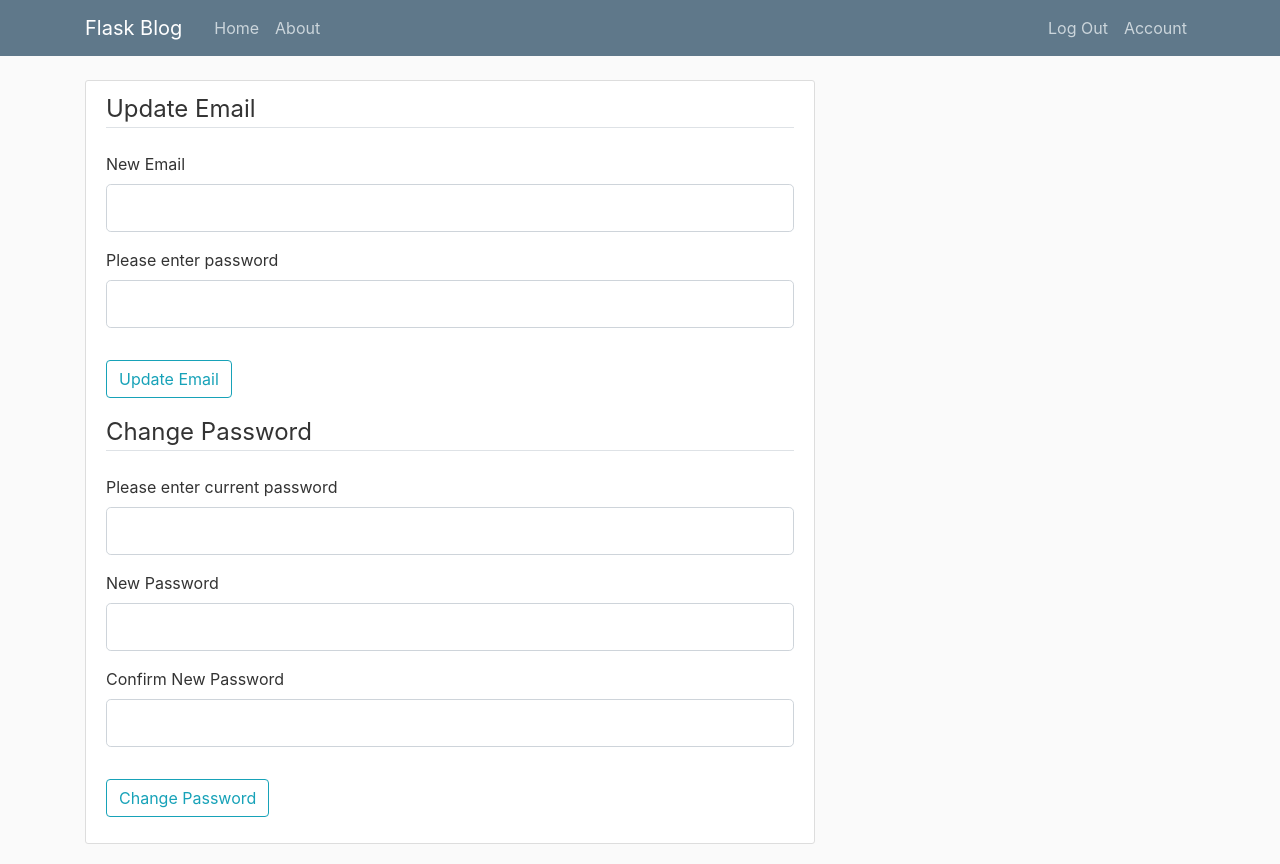
After one commit to hbarrett100/dublin-bikes-web-app, a Flask app: page /account in a window 1280 px wide. The commit adds this page. Run offline with Flask 2, Linux system fonts and the light colour scheme; the visitor is signed in with stand-in values (Sample User, id 1); data that the repository does not hold is empty; some libraries are stand-ins or nearby versions.

Commit message:
add logout and account routes

```diff
--- a/WebApp/dublinbikes/forms.py
+++ b/WebApp/dublinbikes/forms.py
@@ -22,3 +22,18 @@ class LoginForm(FlaskForm):
     password = PasswordField('Password', validators=[DataRequired()])
     remember = BooleanField('Remember Me')
     submit = SubmitField('Login')
+
+
+class UpdateEmail(FlaskForm):
+    email = StringField('New Email',
+                        validators=[DataRequired(), Email()])
+    password = PasswordField('Please enter password', validators=[DataRequired()])
+    submit = SubmitField('Update Email')
+
+class UpdatePassword(FlaskForm):
+    old_password = PasswordField('Please enter current password',
+                             validators=[DataRequired()])
+    new_password = PasswordField('New Password', validators=[DataRequired()])
+    confirm_password = PasswordField('Confirm New Password',
+                                     validators=[DataRequired(), EqualTo('new_password')])
+    submit = SubmitField('Change Password')
--- a/WebApp/dublinbikes/routes.py
+++ b/WebApp/dublinbikes/routes.py
@@ -2,7 +2,7 @@ from flask import render_template, url_for, request, flash, redirect
 from dublinbikes import app, bcrypt
 from dublinbikes.getdata import get_locations, get_current_station_data, get_all_station_data
 from dublinbikes.users import get_password, add_user, add_favourite_station, get_favourite_stations, check_email, load_user
-from dublinbikes.forms import RegistrationForm, LoginForm
+from dublinbikes.forms import RegistrationForm, LoginForm, UpdateEmail, UpdatePassword
 from flask_login import login_user, current_user, logout_user, login_required
 
 import json
@@ -21,21 +21,19 @@ def about():
 
 @app.route("/register", methods = ["GET", "POST"])
 def register():
-
+    if current_user.is_authenticated:
+        flash(f"Already logged in with email {current_user.email}. Please log out to register another account.", "danger")
+        return redirect(url_for("home"))
     form = RegistrationForm()
     if form.validate_on_submit():
         hashed_pwd = bcrypt.generate_password_hash(form.password.data).decode("utf-8")
         add_user(form.email.data, hashed_pwd)
 
-        flash(f"Account created succesfully with email {form.email.data}. Please log in to proceed", "success")
-
-        return redirect(url_for("login"))
     return render_template("register.html", title="Register", form=form)
 
 
 @app.route("/login", methods=["GET", "POST"])
 def login():
-    print(current_user.is_authenticated)
     if current_user.is_authenticated:
         flash(f"Already logged in with email {current_user.email}.", "success")
         return redirect(url_for("home"))
@@ -53,6 +51,58 @@ def login():
     return render_template("login.html", title="Login", form=form)
 
 
+@app.route('/logout')
+def logout():
+    logout_user()
+    return redirect(url_for("home"))
+
+
+@app.route('/account', methods=["GET", "POST"])
+def account():
+    if not current_user.is_authenticated:
+        flash(f"You must log in to access account settings.", "danger")
+        return redirect(url_for("home"))
+    email_form = UpdateEmail()
+    password_form = UpdatePassword()
+
+
+
+    if password_form.submit.data and password_form.validate():
+        flash(f"Password updated.", "success")
+        return redirect(url_for("account"))
+
+    return render_template("account.html", title="Account", email_form=email_form, password_form=password_form)
+
+
+@app.route('/updateemail', methods=["GET", "POST"])
+def updateemail():
+    if not current_user.is_authenticated:
+        flash(f"You must log in to access account settings.", "danger")
+
+    email_form = UpdateEmail()
+    password_form = UpdatePassword()
+
+    if email_form.validate_on_submit():
+        flash(f"Email updated.", "success")
+        current_user.update_email(email_form.email.data)
+        return redirect(url_for("account"))
+    return render_template("account.html", title="Account", email_form=email_form, password_form=password_form)
+
+
+@app.route('/updatepwd', methods=["GET", "POST"])
+def updatepwd():
+    if not current_user.is_authenticated:
+        flash(f"You must log in to access account settings.", "danger")
+
+    email_form = UpdateEmail()
+    password_form = UpdatePassword()
+
+    if password_form.validate_on_submit():
+        flash(f"Password updated.", "success")
+        return redirect(url_for("account"))
+    return render_template("account.html", title="Account", email_form=email_form, password_form=password_form)
+
+
 @app.route('/query')
 def query():
     # get the argument from the get request
--- /dev/null
+++ b/WebApp/dublinbikes/templates/account.html
@@ -0,0 +1,96 @@
+{% extends "layout.html" %}
+{% block content %}
+<div class="content-section">
+    <form method="POST" action="/updateemail">
+        {{ email_form.hidden_tag() }}
+        <fieldset class="form-group">
+            <legend class="border-bottom mb-4">Update Email</legend>
+            <div class="form-group">
+                {{ email_form.email.label(class="form-control-label") }}
+                {% if email_form.email.errors %}
+                {{ email_form.email(class="form-control form-control-lg is-invalid") }}
+                <div class="invalid-feedback">
+                    {% for error in email_form.email.errors %}
+                    <span>{{ error }}</span>
+                    {% endfor %}
+                </div>
+                {% else %}
+                {{ email_form.email(class="form-control form-control-lg") }}
+                {% endif %}
+            </div>
+            <div class="form-group">
+                {{ email_form.password.label(class="form-control-label") }}
+                {% if email_form.password.errors %}
+                {{ email_form.password(class="form-control form-control-lg is-invalid") }}
+                <div class="invalid-feedback">
+                    {% for error in email_form.password.errors %}
+                    <span>{{ error }}</span>
+                    {% endfor %}
+                </div>
+                {% else %}
+                {{ email_form.password(class="form-control form-control-lg") }}
+                {% endif %}
+            </div>
+
+        </fieldset>
+        <div class="form-group">
+            {{ email_form.submit(class="btn btn-outline-info") }}
+        </div>
+
+    </form>
+
+    <form method="POST" action="/updatepwd">
+        {{ password_form.hidden_tag() }}
+        <fieldset class="form-group">
+            <legend class="border-bottom mb-4">Change Password</legend>
+            <div class="form-group">
+                {{ password_form.old_password.label(class="form-control-label") }}
+                {% if password_form.old_password.errors %}
+                {{ password_form.old_password(class="form-control form-control-lg is-invalid") }}
+                <div class="invalid-feedback">
+                    {% for error in email_form.old_password.errors %}
+                    <span>{{ error }}</span>
+                    {% endfor %}
+                </div>
+                {% else %}
+                {{ password_form.old_password(class="form-control form-control-lg") }}
+                {% endif %}
+            </div>
+            <div class="form-group">
+                {{ password_form.new_password.label(class="form-control-label") }}
+                {% if password_form.new_password.errors %}
+                {{ password_form.new_password(class="form-control form-control-lg is-invalid") }}
+                <div class="invalid-feedback">
+                    {% for error in password_form.new_password.errors %}
+                    <span>{{ error }}</span>
+                    {% endfor %}
+                </div>
+                {% else %}
+                {{ password_form.new_password(class="form-control form-control-lg") }}
+                {% endif %}
+            </div>
+            <div class="form-group">
+                {{ password_form.confirm_password.label(class="form-control-label") }}
+                {% if password_form.confirm_password.errors %}
+                {{ password_form.confirm_password(class="form-control form-control-lg is-invalid") }}
+                <div class="invalid-feedback">
+                    {% for error in password_form.confirm_password.errors %}
+                    <span>{{ error }}</span>
+                    {% endfor %}
+                </div>
+                {% else %}
+                {{ password_form.confirm_password(class="form-control form-control-lg") }}
+                {% endif %}
+            </div>
+        </fieldset>
+        <div class="form-group">
+            {{ password_form.submit(class="btn btn-outline-info") }}
+        </div>
+
+    </form>
+
+
+
+</div>
+
+{% endblock content %}
--- a/WebApp/dublinbikes/templates/layout.html
+++ b/WebApp/dublinbikes/templates/layout.html
@@ -36,8 +36,14 @@
           </div>
           <!-- Navbar Right Side -->
           <div class="navbar-nav">
+            {% if current_user.is_authenticated %}
+            <a class="nav-item nav-link" href="/logout">Log Out</a>
+            <a class="nav-item nav-link" href="/account">Account</a>
+            {% else %}
             <a class="nav-item nav-link" href="/login">Login</a>
             <a class="nav-item nav-link" href="/register">Register</a>
+            {% endif %}
+
           </div>
         </div>
       </div>
--- a/WebApp/dublinbikes/users.py
+++ b/WebApp/dublinbikes/users.py
@@ -194,15 +194,15 @@ class User(UserMixin):
     def get_id(self):
         return self.email
 
+    def update_fav_stations(self, stations):
+        print("updating stations")
+
+    def update_password(self, new_pwd):
+        print(f"updating password: {new_pwd}")
+
+    def update_email(self, new_email):
+        print(f"updating email, old: {self.email}, new: {new_email}")
+
+
     def __repr__(self):
         return f"{self.id}, {self.email}, {self.password}, {self.stations}"
-
-
-
-# u = User("cshorttcd.ie")
-# print(str(u))
-
-
-
-u = load_user("csho@tcd.ie")
-print(u)
```
Also changed, not shown: WebApp/dublinbikes/__init__.py (line endings or trailing spaces).
